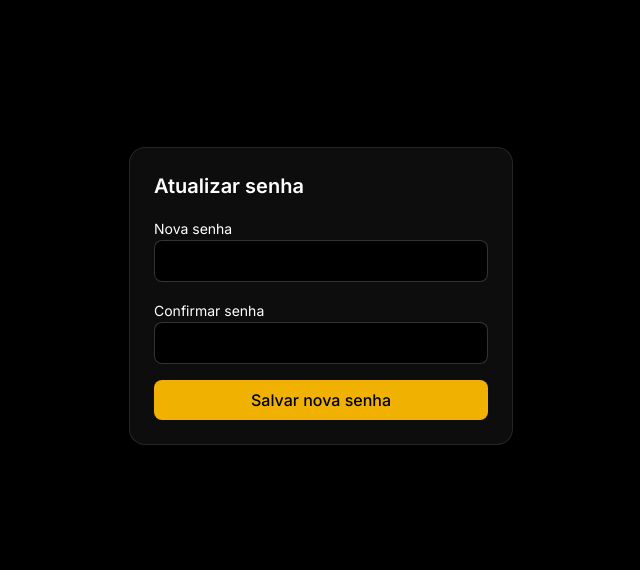
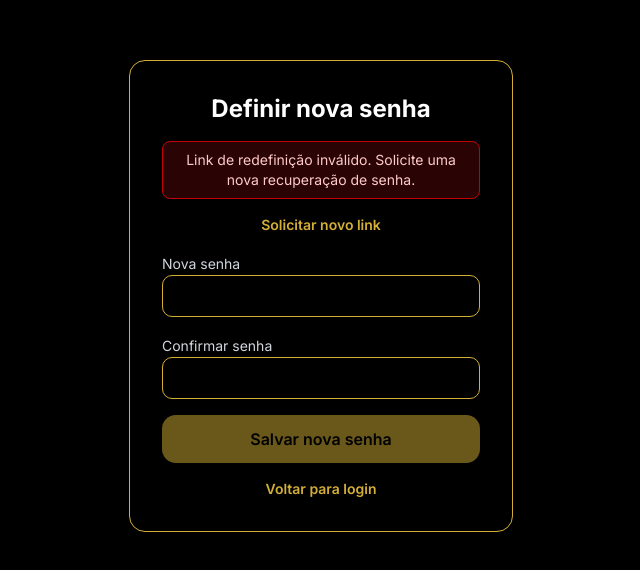
Before and after one commit to carolllinenascimento21-coder/app-seguro-encontros, a Next.js app: page /update-password in a window 1280 px wide. Shown: the part 104-674 px from the top of the page, without its empty margins (319-959 px from the left). Built offline with nearby package versions, Linux system fonts and the light colour scheme; no server answers.

Commit message:
Implementa fluxo de recuperação de senha com Supabase

```diff
--- /dev/null
+++ b/src/app/esqueci-senha/page.tsx
@@ -0,0 +1,116 @@
+'use client'
+
+import { FormEvent, useMemo, useState } from 'react'
+import Link from 'next/link'
+import { createSupabaseClient } from '@/lib/supabase/browser'
+
+const SUCCESS_MESSAGE =
+  'Se existir uma conta com esse e-mail, enviaremos instruções de redefinição em instantes.'
+
+function isValidEmail(email: string) {
+  return /^[^\s@]+@[^\s@]+\.[^\s@]+$/.test(email)
+}
+
+export default function ForgotPasswordPage() {
+  const supabase = useMemo(() => createSupabaseClient(), [])
+
+  const [email, setEmail] = useState('')
+  const [loading, setLoading] = useState(false)
+  const [error, setError] = useState<string | null>(null)
+  const [message, setMessage] = useState<string | null>(null)
+
+  const handleSubmit = async (event: FormEvent<HTMLFormElement>) => {
+    event.preventDefault()
+
+    const normalizedEmail = email.trim().toLowerCase()
+
+    setError(null)
+    setMessage(null)
+
+    if (!normalizedEmail) {
+      setError('Informe seu e-mail.')
+      return
+    }
+
+    if (!isValidEmail(normalizedEmail)) {
+      setError('Informe um e-mail válido.')
+      return
+    }
+
+    setLoading(true)
+
+    try {
+      const redirectTo = new URL('/update-password', window.location.origin).toString()
+
+      const { error: resetError } = await supabase.auth.resetPasswordForEmail(normalizedEmail, {
+        redirectTo,
+      })
+
+      if (resetError) {
+        console.error('Erro ao solicitar recuperação de senha:', resetError)
+        setError('Não foi possível enviar as instruções agora. Tente novamente em alguns instantes.')
+        return
+      }
+
+      setMessage(SUCCESS_MESSAGE)
+      setEmail('')
+    } catch (unexpectedError) {
+      console.error('Erro inesperado ao solicitar recuperação de senha:', unexpectedError)
+      setError('Não foi possível enviar as instruções agora. Tente novamente em alguns instantes.')
+    } finally {
+      setLoading(false)
+    }
+  }
+
+  return (
+    <main className="min-h-screen flex items-center justify-center bg-black px-4">
+      <section className="w-full max-w-sm space-y-6 rounded-2xl border border-[#D4AF37] p-8">
+        <header className="space-y-2 text-center">
+          <h1 className="text-2xl font-bold text-white">Recuperar senha</h1>
+          <p className="text-sm text-gray-400">
+            Informe seu e-mail para receber o link de redefinição.
+          </p>
+        </header>
+
+        {error ? (
+          <div className="rounded-md border border-red-700 bg-red-950/60 px-4 py-2 text-sm text-red-200 text-center">
+            {error}
+          </div>
+        ) : null}
+
+        {message ? (
+          <div className="rounded-md border border-green-700 bg-green-950/60 px-4 py-2 text-sm text-green-200 text-center">
+            {message}
+          </div>
+        ) : null}
+
+        <form onSubmit={handleSubmit} className="space-y-4">
+          <input
+            type="email"
+            autoComplete="email"
+            placeholder="E-mail"
+            value={email}
+            onChange={(event) => setEmail(event.target.value)}
+            disabled={loading}
+            className="w-full rounded-lg border border-[#D4AF37] bg-transparent px-3 py-2 text-white placeholder:text-gray-400 focus:outline-none disabled:opacity-60"
+          />
+
+          <button
+            type="submit"
+            disabled={loading}
+            className="w-full rounded-xl bg-[#D4AF37] py-3 font-semibold text-black transition hover:bg-[#c9a634] disabled:opacity-50"
+          >
+            {loading ? 'Enviando...' : 'Enviar instruções'}
+          </button>
+        </form>
+
+        <p className="text-center text-sm text-gray-400">
+          Lembrou sua senha?{' '}
+          <Link href="/login" className="font-semibold text-[#D4AF37] hover:underline">
+            Voltar para entrar
+          </Link>
+        </p>
+      </section>
+    </main>
+  )
+}
--- a/src/app/update-password/UpdatePasswordClient.tsx
+++ b/src/app/update-password/UpdatePasswordClient.tsx
@@ -1,11 +1,23 @@
 'use client'
 
+import Link from 'next/link'
 import { FormEvent, useEffect, useMemo, useState } from 'react'
-import { useSearchParams } from 'next/navigation'
-import { createSupabaseClient } from '@/lib/supabase'
+import { useRouter, useSearchParams } from 'next/navigation'
+import { createSupabaseClient } from '@/lib/supabase/browser'
+
+type RecoveryStatus = 'validating' | 'ready' | 'invalid' | 'success'
+
+function getHashParams() {
+  if (typeof window === 'undefined') {
+    return new URLSearchParams()
+  }
+
+  return new URLSearchParams(window.location.hash.replace(/^#/, ''))
+}
 
 export default function UpdatePasswordClient() {
   const searchParams = useSearchParams()
+  const router = useRouter()
   const supabase = useMemo(() => createSupabaseClient(), [])
 
   const [password, setPassword] = useState('')
@@ -13,43 +25,61 @@ export default function UpdatePasswordClient() {
   const [isLoading, setIsLoading] = useState(false)
   const [message, setMessage] = useState<string | null>(null)
   const [error, setError] = useState<string | null>(null)
+  const [status, setStatus] = useState<RecoveryStatus>('validating')
 
   useEffect(() => {
-    if (!supabase) {
-      setError('Supabase não configurado no cliente.')
-      return
-    }
+    const exchangeSession = async () => {
+      setError(null)
 
-    const exchangeSession = async () => {
+      try {
         const code = searchParams.get('code')
 
         if (code) {
           const { error: exchangeError } = await supabase.auth.exchangeCodeForSession(code)
+
           if (exchangeError) {
-          setError(exchangeError.message)
-        }
+            console.error('Erro ao validar link de redefinição por code:', exchangeError)
+            setStatus('invalid')
+            setError('Este link é inválido ou expirou. Solicite uma nova recuperação de senha.')
             return
           }
 
-      const hashParams = new URLSearchParams(window.location.hash.replace(/^#/, ''))
-      const accessToken = hashParams.get('access_token')
-      const refreshToken = hashParams.get('refresh_token')
-
-      if (!accessToken || !refreshToken) {
+          setStatus('ready')
           return
         }
 
+        const hashParams = getHashParams()
+        const accessToken = hashParams.get('access_token')
+        const refreshToken = hashParams.get('refresh_token')
+        const type = hashParams.get('type')
+
+        if (type === 'recovery' && accessToken && refreshToken) {
           const { error: sessionError } = await supabase.auth.setSession({
             access_token: accessToken,
             refresh_token: refreshToken,
           })
 
           if (sessionError) {
-        setError(sessionError.message)
+            console.error('Erro ao validar link de redefinição por token:', sessionError)
+            setStatus('invalid')
+            setError('Este link é inválido ou expirou. Solicite uma nova recuperação de senha.')
+            return
+          }
+
+          setStatus('ready')
+          return
+        }
+
+        setStatus('invalid')
+        setError('Link de redefinição inválido. Solicite uma nova recuperação de senha.')
+      } catch (unexpectedError) {
+        console.error('Erro inesperado ao preparar redefinição de senha:', unexpectedError)
+        setStatus('invalid')
+        setError('Não foi possível validar seu link de redefinição. Tente novamente.')
       }
     }
 
-    exchangeSession()
+    void exchangeSession()
   }, [searchParams, supabase])
 
   const handleSubmit = async (event: FormEvent<HTMLFormElement>) => {
@@ -57,11 +87,6 @@ export default function UpdatePasswordClient() {
 
     setError(null)
     setMessage(null)
-
-    if (!supabase) {
-      setError('Supabase não configurado no cliente.')
-      return
-    }
 
     if (password.length < 6) {
       setError('A senha precisa ter pelo menos 6 caracteres.')
@@ -75,61 +100,137 @@ export default function UpdatePasswordClient() {
 
     setIsLoading(true)
 
-    const { error: updateError } = await supabase.auth.updateUser({
-      password,
-    })
-
-    setIsLoading(false)
+    try {
+      const { error: updateError } = await supabase.auth.updateUser({ password })
 
       if (updateError) {
-      setError(updateError.message)
+        console.error('Erro ao atualizar senha:', updateError)
+        setError('Não foi possível atualizar sua senha. Solicite um novo link e tente novamente.')
         return
       }
 
-    setMessage('Senha atualizada com sucesso. Você já pode fazer login com a nova senha.')
+      const {
+        data: { session },
+      } = await supabase.auth.getSession()
+
+      let destination = '/login'
+
+      if (session?.access_token && session.refresh_token) {
+        const syncResponse = await fetch('/api/auth/login', {
+          method: 'POST',
+          credentials: 'include',
+          headers: {
+            'Content-Type': 'application/json',
+          },
+          body: JSON.stringify({
+            access_token: session.access_token,
+            refresh_token: session.refresh_token,
+          }),
+        })
+
+        if (syncResponse.ok) {
+          destination = '/home'
+        }
+      }
+
+      setStatus('success')
+      setMessage('Senha atualizada com sucesso. Redirecionando...')
       setPassword('')
       setConfirmPassword('')
+
+      setTimeout(() => {
+        router.replace(destination)
+      }, 1200)
+    } catch (unexpectedError) {
+      console.error('Erro inesperado ao atualizar senha:', unexpectedError)
+      setError('Erro inesperado. Tente novamente.')
+    } finally {
+      setIsLoading(false)
+    }
   }
 
   return (
     <main className="min-h-screen bg-black text-white flex items-center justify-center px-4">
-      <form onSubmit={handleSubmit} className="w-full max-w-sm space-y-4 rounded-2xl border border-white/10 bg-white/5 p-6">
-        <h1 className="text-xl font-semibold">Atualizar senha</h1>
+      <form
+        onSubmit={handleSubmit}
+        className="w-full max-w-sm space-y-4 rounded-2xl border border-[#D4AF37] p-8"
+      >
+        <h1 className="text-2xl font-bold text-center text-white">Definir nova senha</h1>
 
+        {status === 'validating' ? (
+          <div className="rounded-md border border-[#D4AF37]/50 bg-[#D4AF37]/10 px-4 py-2 text-sm text-[#f1d271] text-center">
+            Validando link de recuperação...
+          </div>
+        ) : null}
+
+        {error ? (
+          <div className="rounded-md border border-red-700 bg-red-950/60 px-4 py-2 text-sm text-red-200 text-center">
+            {error}
+          </div>
+        ) : null}
+
+        {message ? (
+          <div className="rounded-md border border-green-700 bg-green-950/60 px-4 py-2 text-sm text-green-200 text-center">
+            {message}
+          </div>
+        ) : null}
+
+        {status === 'invalid' ? (
+          <p className="text-center text-sm text-gray-400">
+            <Link href="/esqueci-senha" className="font-semibold text-[#D4AF37] hover:underline">
+              Solicitar novo link
+            </Link>
+          </p>
+        ) : null}
+
+        <fieldset
+          className="space-y-4"
+          disabled={isLoading || status !== 'ready'}
+        >
           <div className="space-y-2">
-          <label className="text-sm" htmlFor="password">Nova senha</label>
+            <label className="text-sm text-gray-300" htmlFor="password">
+              Nova senha
+            </label>
             <input
               id="password"
               type="password"
+              autoComplete="new-password"
               value={password}
               onChange={(event) => setPassword(event.target.value)}
-            className="w-full rounded-md border border-white/20 bg-black px-3 py-2"
+              className="w-full rounded-lg border border-[#D4AF37] bg-transparent px-3 py-2 text-white placeholder:text-gray-400 focus:outline-none"
               required
             />
           </div>
 
           <div className="space-y-2">
-          <label className="text-sm" htmlFor="confirm-password">Confirmar senha</label>
+            <label className="text-sm text-gray-300" htmlFor="confirm-password">
+              Confirmar senha
+            </label>
             <input
               id="confirm-password"
               type="password"
+              autoComplete="new-password"
               value={confirmPassword}
               onChange={(event) => setConfirmPassword(event.target.value)}
-            className="w-full rounded-md border border-white/20 bg-black px-3 py-2"
+              className="w-full rounded-lg border border-[#D4AF37] bg-transparent px-3 py-2 text-white placeholder:text-gray-400 focus:outline-none"
               required
             />
           </div>
 
-        {error ? <p className="text-sm text-red-400">{error}</p> : null}
-        {message ? <p className="text-sm text-green-400">{message}</p> : null}
-
           <button
             type="submit"
-          disabled={isLoading}
-          className="w-full rounded-md bg-yellow-500 px-3 py-2 font-medium text-black disabled:opacity-60"
+            disabled={isLoading || status !== 'ready'}
+            className="w-full rounded-xl bg-[#D4AF37] py-3 font-semibold text-black transition hover:bg-[#c9a634] disabled:opacity-50"
           >
-          {isLoading ? 'Atualizando...' : 'Salvar nova senha'}
+            {isLoading ? 'Salvando...' : 'Salvar nova senha'}
           </button>
+        </fieldset>
+
+        <p className="text-center text-sm text-gray-400">
+          <Link href="/login" className="font-semibold text-[#D4AF37] hover:underline">
+            Voltar para login
+          </Link>
+        </p>
       </form>
     </main>
   )
```
Also changed, not shown: src/app/login/page.tsx (+8 -1 lines). Lines whose indentation alone changed are shown as unchanged.
